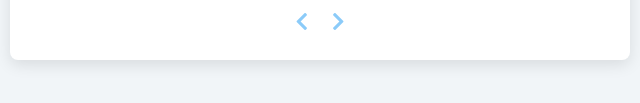
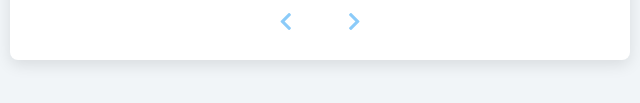
Before and after one commit to davedove86/Reviews-Slider-JS, a plain HTML site: page index.html in a window 1280 px wide. Shown: the part 591-694 px from the top of the page, 320-960 px from the left. Drawn offline with nearby package versions, Linux system fonts and the light colour scheme.

Commit message:
added margin to arrow btns

```diff
--- a/styles.css
+++ b/styles.css
@@ -3,7 +3,7 @@
 Fonts
 ===============
 */
-@import url("https://fonts.googleapis.com/css?family=Open+Sans|Roboto:400,700&display=swap");
+@import url('https://fonts.googleapis.com/css?family=Open+Sans|Roboto:400,700&display=swap');
 
 /*
 ===============
@@ -43,8 +43,8 @@ Variables
   --clr-green-dark: hsl(125, 67%, 44%);
   --clr-green-light: hsl(125, 71%, 66%);
   --clr-black: #222;
-  --ff-primary: "Roboto", sans-serif;
-  --ff-secondary: "Open Sans", sans-serif;
+  --ff-primary: 'Roboto', sans-serif;
+  --ff-secondary: 'Open Sans', sans-serif;
   --transition: all 0.3s linear;
   --spacing: 0.25rem;
   --radius: 0.5rem;
@@ -224,9 +224,9 @@ main {
   position: relative;
 }
 .img-container::after {
-  font-family: "Font Awesome 5 Free";
+  font-family: 'Font Awesome 5 Free';
   font-weight: 900;
-  content: "\f10e";
+  content: '\f10e';
   position: absolute;
   top: 0;
   left: 0;
@@ -240,7 +240,7 @@ main {
   color: var(--clr-white);
 }
 .img-container::before {
-  content: "";
+  content: '';
   width: 100%;
   height: 100%;
   background: var(--clr-primary-5);
@@ -267,7 +267,7 @@ main {
   font-size: 1.25rem;
   background: transparent;
   border-color: transparent;
-  margin: 0 0.5rem;
+  margin: 0 1.5rem;
   transition: var(--transition);
   cursor: pointer;
 }
```
